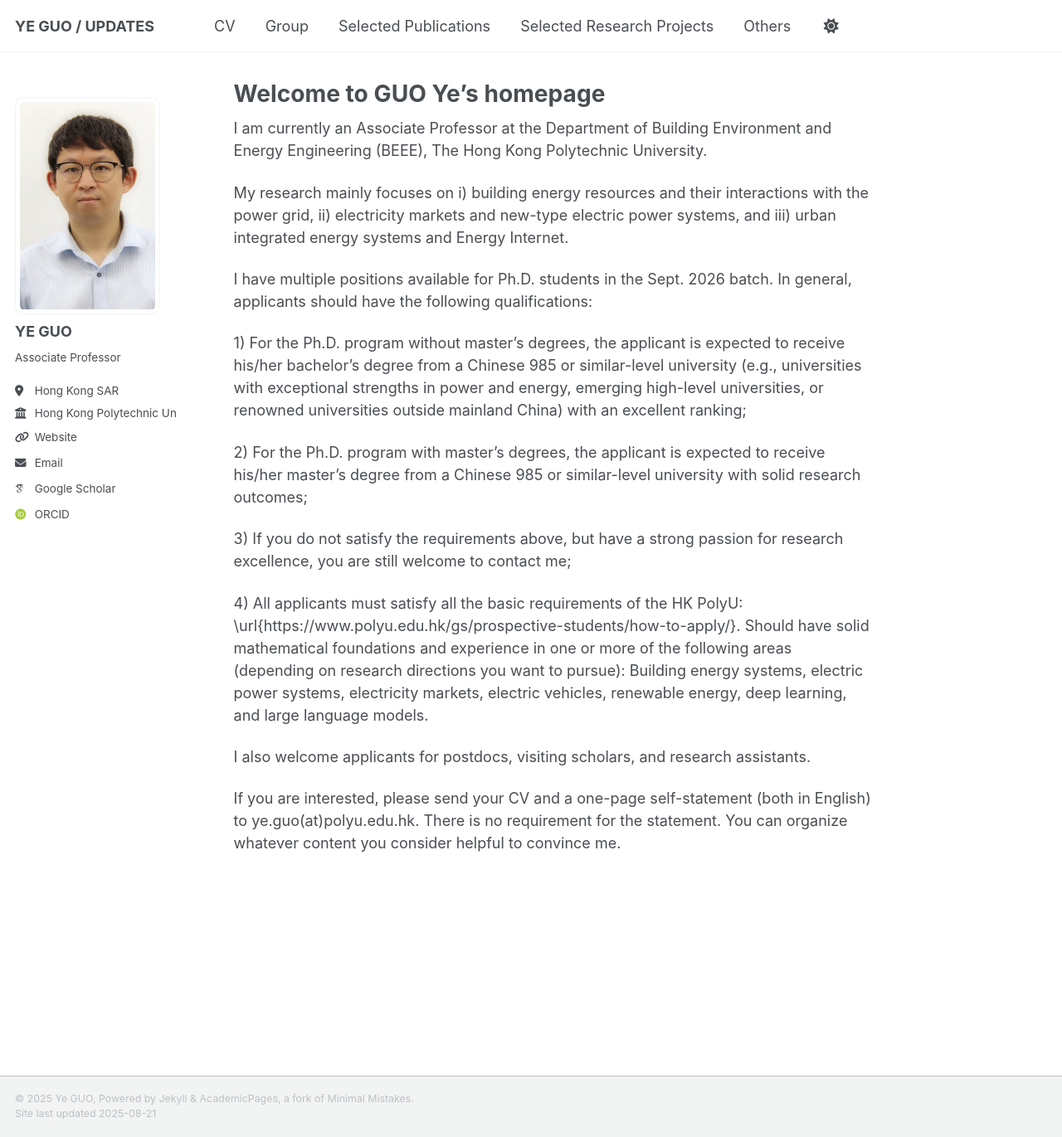
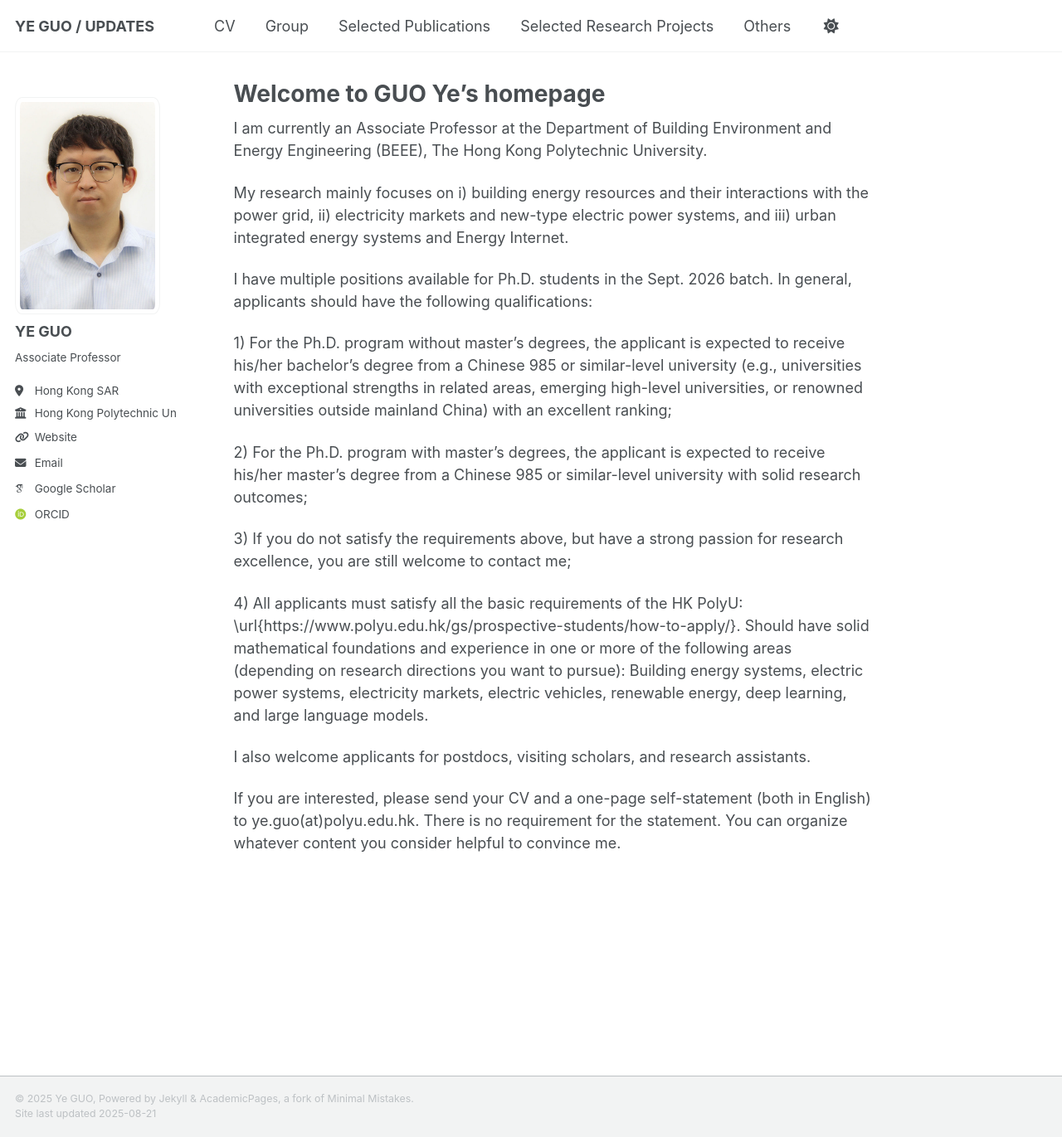
Before and after one commit to ye-guo/ye-guo.github.io, a Jekyll site: the page built from _pages/about.md, in a window 1280 px wide and 1371 px high. Shown: the whole window at 83% size. Built offline with Jekyll 4.4.1, drawn with Linux system fonts in a browser that asks for light colours; some web fonts are replaced; a script that is not in the unit is left out.

Commit message:
Update about.md

```diff
--- a/_pages/about.md
+++ b/_pages/about.md
@@ -14,7 +14,7 @@
 
 I have multiple positions available for Ph.D. students in the Sept. 2026 batch. In general, applicants should have the following qualifications:
 
-1) For the Ph.D. program without master's degrees, the applicant is expected to receive his/her bachelor's degree from a Chinese 985 or similar-level university (e.g., universities with exceptional strengths in power and energy, emerging high-level universities, or renowned universities outside mainland China) with an excellent ranking;
+1) For the Ph.D. program without master's degrees, the applicant is expected to receive his/her bachelor's degree from a Chinese 985 or similar-level university (e.g., universities with exceptional strengths in related areas, emerging high-level universities, or renowned universities outside mainland China) with an excellent ranking;
 
 2) For the Ph.D. program with master's degrees, the applicant is expected to receive his/her master's degree from a Chinese 985 or similar-level university with solid research outcomes;
 
```
